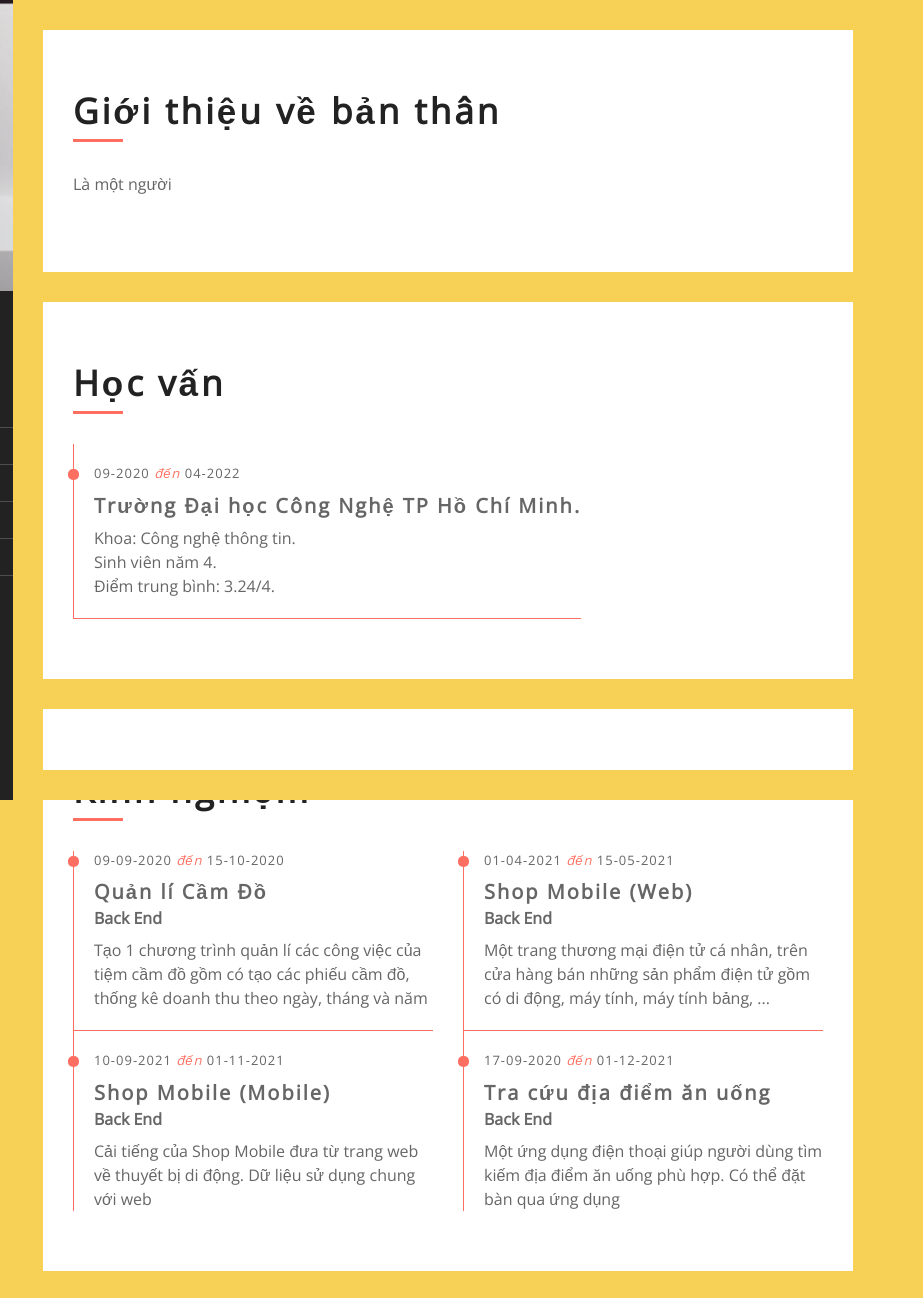
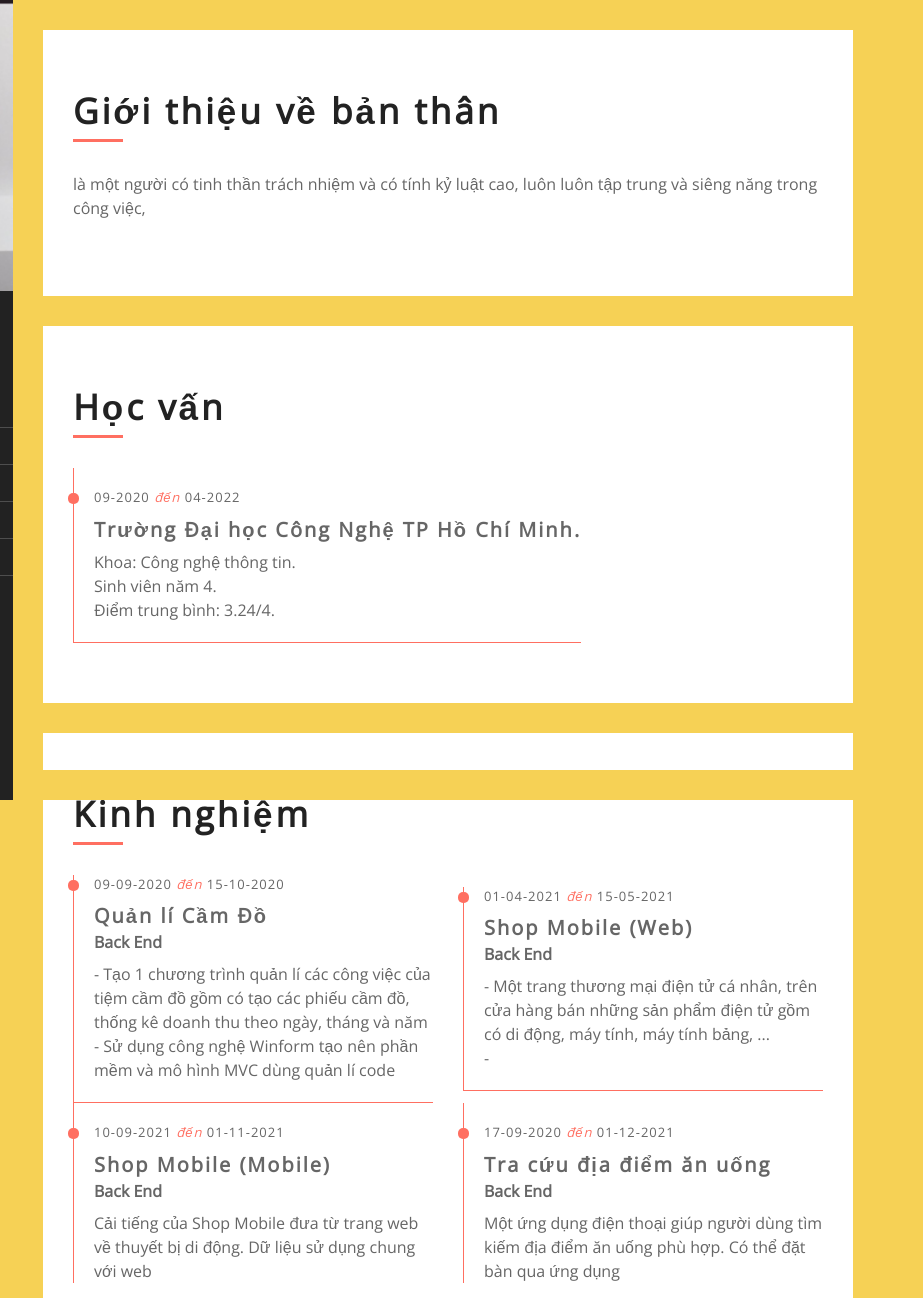
Before and after one commit to nguyenquangsy/Profile, a plain HTML site: page index.html in a window 1280 px wide. Shown: the top 1298 px of the page, 357-1280 px from the left. Drawn offline with nearby package versions, Linux system fonts and the light colour scheme.

Commit message:
Update index.html

```diff
--- a/index.html
+++ b/index.html
@@ -4,8 +4,8 @@
         <meta charset="utf-8">
         <title>Nguyễn Quang Sỹ</title>
         <meta content="width=device-width, initial-scale=1.0" name="viewport">
-        <meta content="Resume Website Template Free Download" name="keywords">
-        <meta content="Resume Website Template Free Download" name="description">
+        <!-- <meta content="Resume Website Template Free Download" name="keywords">
+        <meta content="Resume Website Template Free Download" name="description"> -->
 
         <!-- Favicon -->
         <link href="img/favicon.ico" rel="icon">
@@ -110,7 +110,7 @@
                             </div> -->
                             <div style="margin-left: 15px;">
                                 <p>
-                                    Là một người
+                                    là một người có tinh thần trách nhiệm và có tính kỷ luật cao, luôn luôn tập trung và siêng năng trong công việc,
                                 </p>
                                 <!-- <a class="btn" href="#">Hire Me</a> -->
                             </div>
@@ -207,7 +207,8 @@
                                     <span>09-09-2020 <i>đến</i> 15-10-2020</span>
                                     <h3>Quản lí Cầm Đồ</h3>
                                     <h5>Back End</h5>
-                                    <p>Tạo 1 chương trình quản lí các công việc của tiệm cầm đồ gồm có tạo các phiếu cầm đồ, thống kê doanh thu theo ngày, tháng và năm </p>
+                                    <p>- Tạo 1 chương trình quản lí các công việc của tiệm cầm đồ gồm có tạo các phiếu cầm đồ, thống kê doanh thu theo ngày, tháng và năm </p>
+                                    <p>- Sử dụng công nghệ Winform tạo nên phần mềm và mô hình MVC dùng quản lí code</p>
                                 </div>
                             </div>
                             <div class="col-md-6">
@@ -215,7 +216,8 @@
                                     <span>01-04-2021 <i>đến</i> 15-05-2021</span>
                                     <h3>Shop Mobile (Web)</h3>
                                     <h5>Back End</h5>
-                                    <p>Một trang thương mại điện tử cá nhân, trên cửa hàng bán những sản phẩm điện tử gồm có di động, máy tính, máy tính bảng, ...</p>
+                                    <p>- Một trang thương mại điện tử cá nhân, trên cửa hàng bán những sản phẩm điện tử gồm có di động, máy tính, máy tính bảng, ...</p>
+                                    <p>- </p>
                                 </div>
                             </div>
                             <div class="col-md-6">
```
